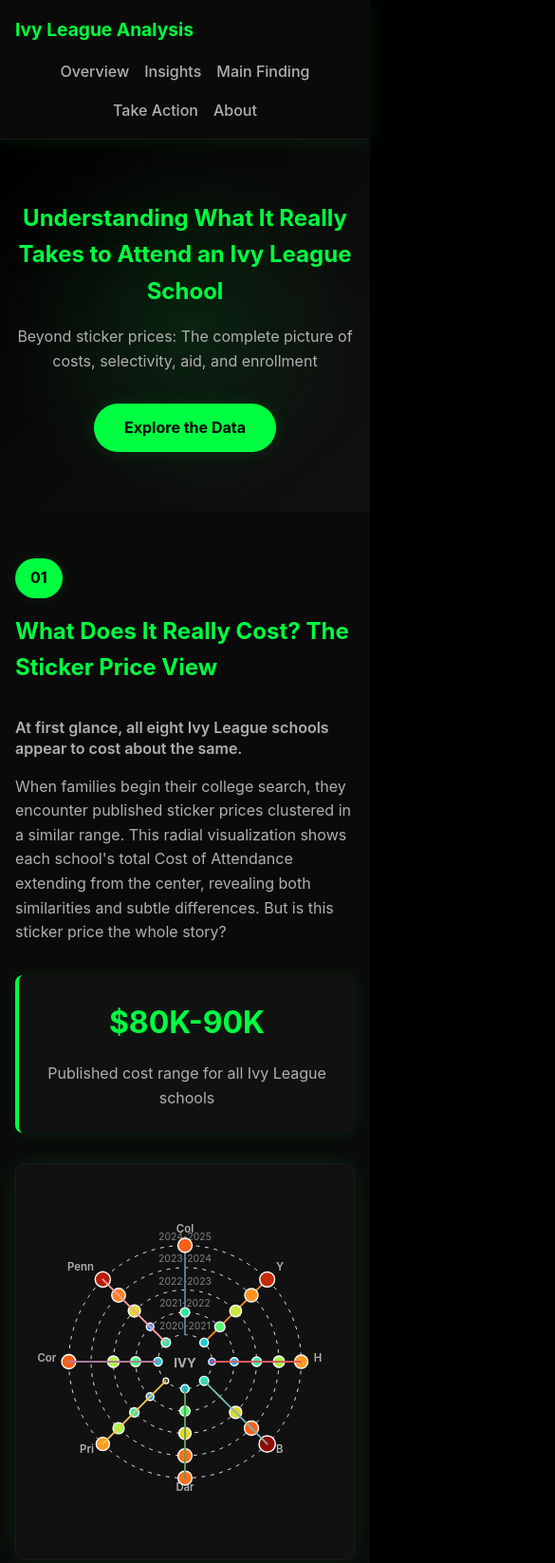
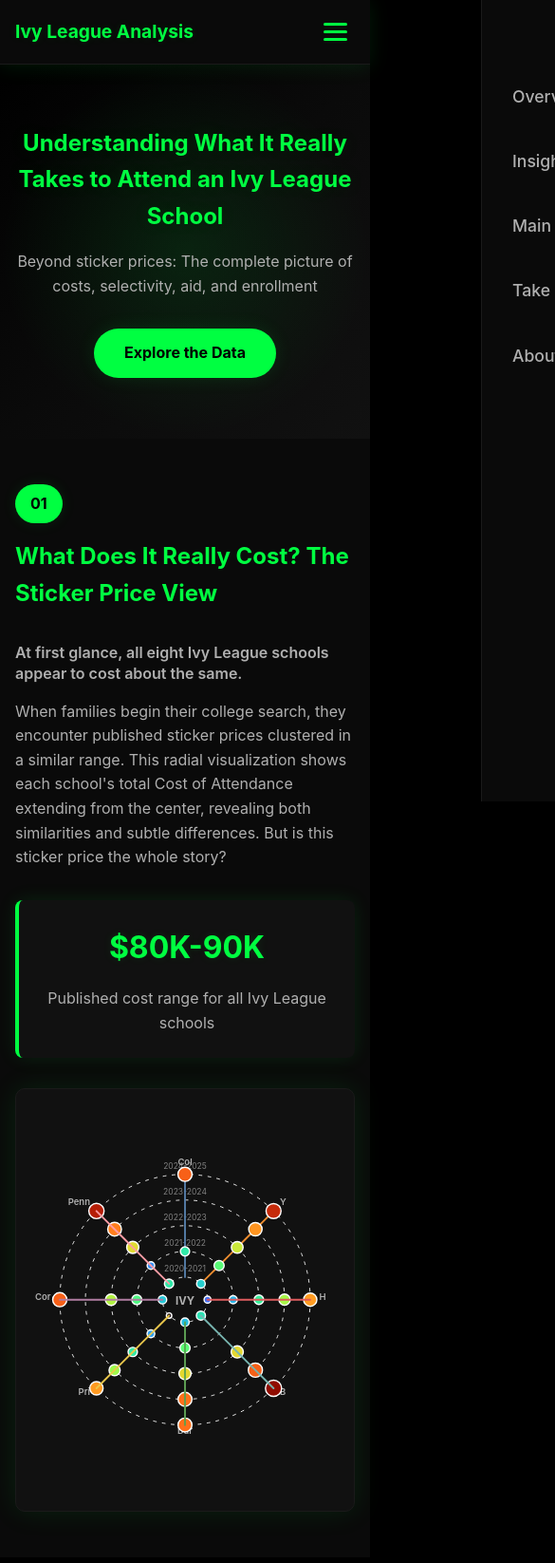
Before and after one commit to Faith-Rounds/Visually-Interactive-CDS, a plain HTML site: page index.html in a window 390 px wide. Shown: the top 1646 px of the page at 95% size, 585 px wide, since content can reach past the window. Drawn offline with nearby package versions, Linux system fonts and the light colour scheme.

Commit message:
Add responsive hamburger menu and improve mobile visualization scaling

```diff
--- a/css/style.css
+++ b/css/style.css
@@ -58,7 +58,7 @@ header {
     display: flex;
     justify-content: space-between;
     align-items: center;
-    flex-wrap: wrap;
+    position: relative;
 }
 
 @media (max-width: 768px) {
@@ -72,6 +72,7 @@ header {
     font-weight: bold;
     color: var(--accent-green);
     text-shadow: 0 0 10px var(--shadow-color);
+    z-index: 1001;
 }
 
 @media (max-width: 768px) {
@@ -80,19 +81,77 @@ header {
     }
 }
 
+/* Hamburger Menu */
+.hamburger {
+    display: none;
+    flex-direction: column;
+    gap: 5px;
+    background: none;
+    border: none;
+    cursor: pointer;
+    padding: 0.5rem;
+    z-index: 1001;
+    transition: all 0.3s;
+}
+
+@media (max-width: 768px) {
+    .hamburger {
+        display: flex;
+    }
+}
+
+.hamburger-line {
+    width: 25px;
+    height: 3px;
+    background: var(--accent-green);
+    border-radius: 3px;
+    transition: all 0.3s ease;
+    box-shadow: 0 0 5px var(--shadow-color);
+}
+
+.hamburger.active .hamburger-line:nth-child(1) {
+    transform: rotate(45deg) translate(8px, 8px);
+}
+
+.hamburger.active .hamburger-line:nth-child(2) {
+    opacity: 0;
+}
+
+.hamburger.active .hamburger-line:nth-child(3) {
+    transform: rotate(-45deg) translate(7px, -7px);
+}
+
 .nav-menu {
     list-style: none;
     display: flex;
     gap: 2rem;
-    flex-wrap: wrap;
 }
 
 @media (max-width: 768px) {
     .nav-menu {
-        gap: 1rem;
+        position: fixed;
+        top: 0;
+        right: -100%;
+        width: 70%;
+        max-width: 300px;
+        height: 100vh;
+        background: var(--bg-secondary);
+        flex-direction: column;
+        padding: 5rem 2rem 2rem;
+        gap: 1.5rem;
+        box-shadow: -5px 0 20px rgba(0, 0, 0, 0.5);
+        transition: right 0.3s ease;
+        z-index: 1000;
+        border-left: 1px solid var(--border-color);
+    }
+
+    .nav-menu.active {
+        right: 0;
+    }
+
+    .nav-menu li {
         width: 100%;
-        justify-content: center;
-        margin-top: 1rem;
+        text-align: left;
     }
 }
 
@@ -102,6 +161,8 @@ header {
     font-weight: 500;
     transition: all 0.3s;
     position: relative;
+    display: block;
+    padding: 0.5rem 0;
 }
 
 .nav-menu a:hover {
@@ -111,7 +172,7 @@ header {
 .nav-menu a::after {
     content: '';
     position: absolute;
-    bottom: -4px;
+    bottom: 0;
     left: 0;
     width: 0;
     height: 2px;
@@ -121,6 +182,12 @@ header {
 
 .nav-menu a:hover::after {
     width: 100%;
+}
+
+@media (max-width: 768px) {
+    .nav-menu a {
+        font-size: 1.1rem;
+    }
 }
 
 /* Hero Section */
--- a/index.html
+++ b/index.html
@@ -16,12 +16,17 @@
         <nav class="navbar">
             <div class="nav-container">
                 <h1 class="logo">Ivy League Analysis</h1>
-                <ul class="nav-menu">
-                    <li><a href="#hook">Overview</a></li>
-                    <li><a href="#insights">Insights</a></li>
-                    <li><a href="#message">Main Finding</a></li>
-                    <li><a href="#solution">Take Action</a></li>
-                    <li><a href="#about">About</a></li>
+                <button class="hamburger" id="hamburger" aria-label="Toggle menu">
+                    <span class="hamburger-line"></span>
+                    <span class="hamburger-line"></span>
+                    <span class="hamburger-line"></span>
+                </button>
+                <ul class="nav-menu" id="nav-menu">
+                    <li><a href="#hook" class="nav-link">Overview</a></li>
+                    <li><a href="#insights" class="nav-link">Insights</a></li>
+                    <li><a href="#message" class="nav-link">Main Finding</a></li>
+                    <li><a href="#solution" class="nav-link">Take Action</a></li>
+                    <li><a href="#about" class="nav-link">About</a></li>
                 </ul>
             </div>
         </nav>
--- a/js/admissionRatesChart.js
+++ b/js/admissionRatesChart.js
@@ -31,25 +31,29 @@ let maxYear = 2025;
     const admissionContainer = d3.select("#admission-rates-chart");
     const containerRect = admissionContainer.node().getBoundingClientRect();
     const isMobile = containerRect.width < 768;
-    const margin = isMobile
+    const isSmallMobile = containerRect.width < 480;
+    const margin = isSmallMobile
+      ? { top: 20, right: 15, bottom: 50, left: 45 }
+      : isMobile
       ? { top: 20, right: 20, bottom: 60, left: 50 }
       : { top: 20, right: 30, bottom: 60, left: 70 };
     const width = containerRect.width - margin.left - margin.right - (isMobile ? 20 : 40);
-    const height = (isMobile ? 400 : 500) - margin.top - margin.bottom;
-    return { margin, width, height, isMobile };
+    const height = (isSmallMobile ? 350 : isMobile ? 400 : 500) - margin.top - margin.bottom;
+    return { margin, width, height, isMobile, isSmallMobile };
   }
 
-  const { margin: admissionMargin, width: admissionWidth, height: admissionHeight, isMobile } = getAdmissionDimensions();
+  const { margin: admissionMargin, width: admissionWidth, height: admissionHeight, isMobile, isSmallMobile } = getAdmissionDimensions();
   const admissionContainer = d3.select("#admission-rates-chart");
 
   admissionContainer.selectAll("*").remove();
 
   const admissionSvg = admissionContainer
     .append("svg")
-    .attr("width", admissionWidth + admissionMargin.left + admissionMargin.right)
-    .attr("height", admissionHeight + admissionMargin.top + admissionMargin.bottom)
+    .attr("width", "100%")
+    .attr("height", "100%")
     .attr("viewBox", `0 0 ${admissionWidth + admissionMargin.left + admissionMargin.right} ${admissionHeight + admissionMargin.top + admissionMargin.bottom}`)
     .attr("preserveAspectRatio", "xMidYMid meet")
+    .style("max-height", `${admissionHeight + admissionMargin.top + admissionMargin.bottom}px`)
     .append("g")
     .attr("transform", `translate(${admissionMargin.left},${admissionMargin.top})`);
 
@@ -80,21 +84,21 @@ let maxYear = 2025;
   admissionSvg.append("text")
     .attr("class", "admission-x-label")
     .attr("x", admissionWidth / 2)
-    .attr("y", admissionHeight + 45)
+    .attr("y", admissionHeight + (isSmallMobile ? 35 : 45))
     .attr("text-anchor", "middle")
-    .style("font-size", "14px")
-    .style("fill", "#1e293b")
+    .style("font-size", isSmallMobile ? "11px" : "14px")
+    .style("fill", "#00ff41")
     .style("font-weight", "600")
     .text("Year");
 
   admissionSvg.append("text")
     .attr("class", "admission-y-label")
     .attr("x", -admissionHeight / 2)
-    .attr("y", -50)
+    .attr("y", isSmallMobile ? -35 : -50)
     .attr("transform", "rotate(-90)")
     .attr("text-anchor", "middle")
-    .style("font-size", "14px")
-    .style("fill", "#1e293b")
+    .style("font-size", isSmallMobile ? "11px" : "14px")
+    .style("fill", "#00ff41")
     .style("font-weight", "600")
     .text("Admission Rate (%)");
 
--- a/js/admissionsEnrollmentsChart.js
+++ b/js/admissionsEnrollmentsChart.js
@@ -18,15 +18,18 @@ function getEnrollDimensions() {
   const enrollContainer = d3.select("#admissions-enrollments-chart");
   const containerWidth = enrollContainer.node().getBoundingClientRect().width;
   const isMobile = containerWidth < 768;
-  const margin = isMobile
+  const isSmallMobile = containerWidth < 480;
+  const margin = isSmallMobile
+    ? { top: 25, right: 15, bottom: 25, left: 15 }
+    : isMobile
     ? { top: 30, right: 20, bottom: 30, left: 20 }
     : { top: 40, right: 120, bottom: 40, left: 120 };
   const width = Math.min(isMobile ? containerWidth - 40 : 900, containerWidth - 40) - margin.left - margin.right;
-  const height = (isMobile ? 500 : 550) - margin.top - margin.bottom;
-  return { margin, width, height, isMobile };
+  const height = (isSmallMobile ? 450 : isMobile ? 500 : 550) - margin.top - margin.bottom;
+  return { margin, width, height, isMobile, isSmallMobile };
 }
 
-const { margin: enrollMargin, width: enrollWidth, height: enrollHeight, isMobile: enrollIsMobile } = getEnrollDimensions();
+const { margin: enrollMargin, width: enrollWidth, height: enrollHeight, isMobile: enrollIsMobile, isSmallMobile: enrollIsSmallMobile } = getEnrollDimensions();
 const enrollContainer = d3.select("#admissions-enrollments-chart");
 
 const enrollTooltip = d3.select("body")
@@ -48,10 +51,11 @@ function renderEnrollmentChart(data) {
 
   const enrollSvg = enrollContainer
     .append("svg")
-    .attr("width", enrollWidth + enrollMargin.left + enrollMargin.right)
-    .attr("height", enrollHeight + enrollMargin.top + enrollMargin.bottom)
+    .attr("width", "100%")
+    .attr("height", "100%")
     .attr("viewBox", `0 0 ${enrollWidth + enrollMargin.left + enrollMargin.right} ${enrollHeight + enrollMargin.top + enrollMargin.bottom}`)
     .attr("preserveAspectRatio", "xMidYMid meet")
+    .style("max-height", `${enrollHeight + enrollMargin.top + enrollMargin.bottom}px`)
     .append("g")
     .attr("transform", `translate(${enrollMargin.left},${enrollMargin.top})`);
 
@@ -131,52 +135,52 @@ function renderEnrollmentChart(data) {
     .attr("x", enrollWidth / 2)
     .attr("y", d => enrollYScale(d.school) + enrollYScale.bandwidth() / 1.6)
     .attr("text-anchor", "middle")
-    .attr("fill", "#1e293b")
+    .attr("fill", "#00ff41")
     .attr("font-weight", "600")
-    .attr("font-size", "14px")
+    .attr("font-size", enrollIsSmallMobile ? "11px" : "14px")
     .text(d => d.school);
 
   enrollSvg.selectAll(".enroll-value-label-left")
     .data(data)
     .join("text")
     .attr("class", "enroll-value-label")
-    .attr("x", d => enrollXScaleLeft(d.admitted) - 10)
+    .attr("x", d => enrollXScaleLeft(d.admitted) - (enrollIsSmallMobile ? 5 : 10))
     .attr("y", d => enrollYScale(d.school) + enrollYScale.bandwidth() / 1.6)
     .attr("text-anchor", "end")
-    .attr("fill", "#475569")
+    .attr("fill", "#b0b0b0")
     .attr("font-weight", "600")
-    .attr("font-size", "13px")
-    .text(d => d.admitted.toLocaleString());
+    .attr("font-size", enrollIsSmallMobile ? "10px" : "13px")
+    .text(d => enrollIsSmallMobile ? `${Math.round(d.admitted/1000)}K` : d.admitted.toLocaleString());
 
   enrollSvg.selectAll(".enroll-value-label-right")
     .data(data)
     .join("text")
     .attr("class", "enroll-value-label")
-    .attr("x", d => enrollXScaleRight(d.enrolled) + 10)
+    .attr("x", d => enrollXScaleRight(d.enrolled) + (enrollIsSmallMobile ? 5 : 10))
     .attr("y", d => enrollYScale(d.school) + enrollYScale.bandwidth() / 1.6)
     .attr("text-anchor", "start")
-    .attr("fill", "#475569")
+    .attr("fill", "#b0b0b0")
     .attr("font-weight", "600")
-    .attr("font-size", "13px")
-    .text(d => d.enrolled.toLocaleString());
+    .attr("font-size", enrollIsSmallMobile ? "10px" : "13px")
+    .text(d => enrollIsSmallMobile ? `${Math.round(d.enrolled/1000)}K` : d.enrolled.toLocaleString());
 
   enrollSvg.append("text")
     .attr("x", enrollWidth / 4)
     .attr("y", -15)
     .attr("text-anchor", "middle")
-    .style("font-size", "13px")
+    .style("font-size", enrollIsSmallMobile ? "11px" : "13px")
     .style("font-weight", "600")
-    .style("fill", "#0d3b66")
-    .text("Admitted Students");
+    .style("fill", "#00ff41")
+    .text("Admitted");
 
   enrollSvg.append("text")
     .attr("x", (enrollWidth / 4) * 3)
     .attr("y", -15)
     .attr("text-anchor", "middle")
-    .style("font-size", "13px")
+    .style("font-size", enrollIsSmallMobile ? "11px" : "13px")
     .style("font-weight", "600")
-    .style("fill", "#0d3b66")
-    .text("Enrolled Students");
+    .style("fill", "#00ff41")
+    .text("Enrolled");
 }
 
 // Load CSV data and render chart
--- a/js/financialAidChart.js
+++ b/js/financialAidChart.js
@@ -20,15 +20,18 @@ function getAidDimensions() {
   const aidContainer = d3.select("#financial-aid-chart");
   const containerWidth = aidContainer.node().getBoundingClientRect().width;
   const isMobile = containerWidth < 768;
-  const margin = isMobile
+  const isSmallMobile = containerWidth < 480;
+  const margin = isSmallMobile
+    ? { top: 20, right: 15, bottom: 50, left: 70 }
+    : isMobile
     ? { top: 20, right: 20, bottom: 60, left: 80 }
     : { top: 30, right: 40, bottom: 80, left: 120 };
   const width = Math.min(isMobile ? containerWidth - 40 : 700, containerWidth - 40) - margin.left - margin.right;
-  const height = (isMobile ? 400 : 450) - margin.top - margin.bottom;
-  return { margin, width, height, isMobile };
+  const height = (isSmallMobile ? 350 : isMobile ? 400 : 450) - margin.top - margin.bottom;
+  return { margin, width, height, isMobile, isSmallMobile };
 }
 
-const { margin: aidMargin, width: aidWidth, height: aidHeight, isMobile: aidIsMobile } = getAidDimensions();
+const { margin: aidMargin, width: aidWidth, height: aidHeight, isMobile: aidIsMobile, isSmallMobile: aidIsSmallMobile } = getAidDimensions();
 const aidContainer = d3.select("#financial-aid-chart");
 
 function aidParseNum(v) {
@@ -194,10 +197,11 @@ d3.csv('data/data.csv').then(rows => {
 
   aidSvg = aidContainer
     .append('svg')
-    .attr('width', aidWidth + aidMargin.left + aidMargin.right)
-    .attr('height', aidHeight + aidMargin.top + aidMargin.bottom)
+    .attr('width', '100%')
+    .attr('height', '100%')
     .attr('viewBox', `0 0 ${aidWidth + aidMargin.left + aidMargin.right} ${aidHeight + aidMargin.top + aidMargin.bottom}`)
     .attr('preserveAspectRatio', 'xMidYMid meet')
+    .style('max-height', `${aidHeight + aidMargin.top + aidMargin.bottom}px`)
     .append('g')
     .attr('transform', `translate(${aidMargin.left},${aidMargin.top})`);
 
--- a/js/radialChart.js
+++ b/js/radialChart.js
@@ -39,23 +39,27 @@ const radialContainer = d3.select("#radial-chart");
 function getRadialDimensions() {
   const containerRect = radialContainer.node().getBoundingClientRect();
   const width = containerRect.width;
-  const height = Math.max(containerRect.height, 400);
   const isMobile = width < 768;
-  const margin = isMobile ? 20 : 36;
-  const innerR = isMobile ? 30 : 40;
-  const outerR = Math.min(width, height) / 2 - (isMobile ? 50 : 70);
+  const isSmallMobile = width < 480;
 
-  return { width, height, margin, innerR, outerR, isMobile };
+  // Set height based on screen size to maintain aspect ratio
+  const height = isMobile ? (isSmallMobile ? 450 : 550) : Math.max(containerRect.height, 680);
+  const margin = isSmallMobile ? 15 : (isMobile ? 20 : 36);
+  const innerR = isSmallMobile ? 25 : (isMobile ? 35 : 40);
+  const outerR = Math.min(width, height) / 2 - (isSmallMobile ? 40 : (isMobile ? 55 : 70));
+
+  return { width, height, margin, innerR, outerR, isMobile, isSmallMobile };
 }
 
 let dimensions = getRadialDimensions();
-let { width: radialContainerWidth, height: radialContainerHeight, innerR, outerR } = dimensions;
+let { width: radialContainerWidth, height: radialContainerHeight, innerR, outerR, isSmallMobile } = dimensions;
 
 const radialSvg = radialContainer.append("svg")
-  .attr("width", radialContainerWidth)
-  .attr("height", radialContainerHeight)
+  .attr("width", "100%")
+  .attr("height", "100%")
   .attr("viewBox", `0 0 ${radialContainerWidth} ${radialContainerHeight}`)
-  .attr("preserveAspectRatio", "xMidYMid meet");
+  .attr("preserveAspectRatio", "xMidYMid meet")
+  .style("max-height", `${radialContainerHeight}px`);
 
 const radialG = radialSvg.append("g")
   .attr("transform", `translate(${radialContainerWidth/2},${radialContainerHeight/2})`);
@@ -100,7 +104,7 @@ radialG.selectAll(".ring-label")
   .attr("text-anchor", "middle")
   .attr("y", d => -radialRScale(d) - 6)
   .attr("fill", "#777")
-  .attr("font-size", "11px")
+  .attr("font-size", isSmallMobile ? "9px" : "11px")
   .text(d => d);
 
 // Spokes
@@ -125,11 +129,11 @@ radialG.selectAll(".college-label")
     if (Math.cos(a) < -0.3) return "end";
     return "middle";
   })
-  .attr("x", d => Math.cos(radialAngleScale(d.key)) * (outerR + 14))
-  .attr("y", d => Math.sin(radialAngleScale(d.key)) * (outerR + 14))
-  .attr("fill", "#111")
+  .attr("x", d => Math.cos(radialAngleScale(d.key)) * (outerR + (isSmallMobile ? 10 : 14)))
+  .attr("y", d => Math.sin(radialAngleScale(d.key)) * (outerR + (isSmallMobile ? 10 : 14)))
+  .attr("fill", "#00ff41")
   .attr("font-weight", "600")
-  .attr("font-size", "12px")
+  .attr("font-size", isSmallMobile ? "10px" : "12px")
   .text(d => d.short);
 
 // Center label
@@ -137,9 +141,9 @@ radialG.append("text")
   .attr("class", "center-text")
   .attr("text-anchor", "middle")
   .attr("y", 6)
-  .attr("fill", "#444")
+  .attr("fill", "#00ff41")
   .attr("font-weight", "700")
-  .attr("font-size", "14px")
+  .attr("font-size", isSmallMobile ? "12px" : "14px")
   .text("IVY");
 
 // Load and render
```
Also changed, not shown: js/main.js (+29 -0 lines), 1 other file.
